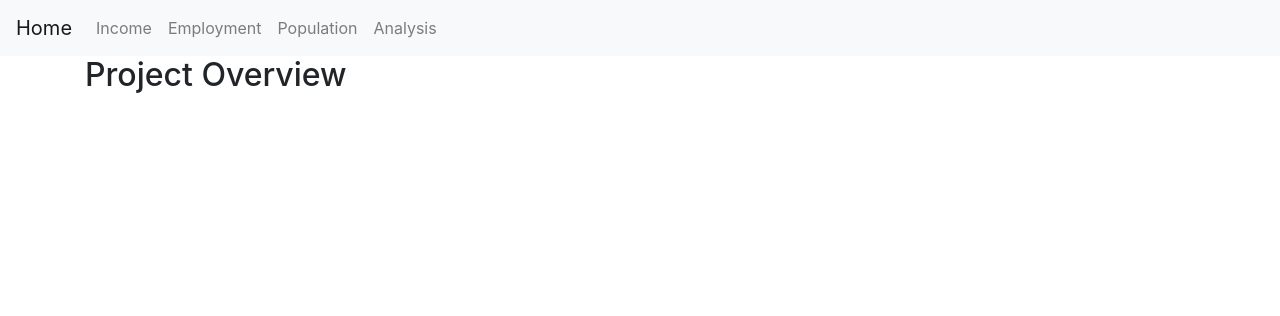
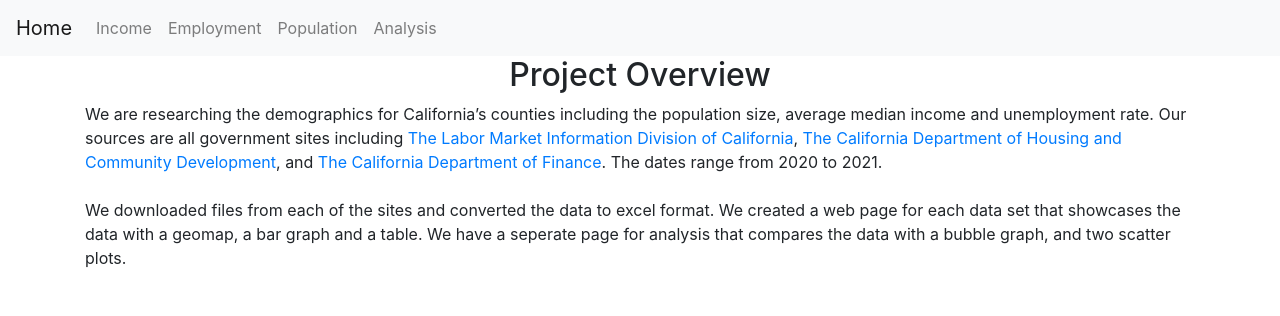
Before and after one commit to sbowe1/california-demographics, a Flask app: page / in a window 1280 px wide. Shown: the top 316 px of the page. Run offline with Flask 2, Linux system fonts and the light colour scheme; some libraries are stand-ins or nearby versions.

Commit message:
overview + analysis labels

```diff
--- a/templates/index.html
+++ b/templates/index.html
@@ -18,8 +18,18 @@
   {% include 'nav.html' %}
 
   <div class="container">
-    <h2>Project Overview</h2>
-    <p></p>
+    <h2 style="text-align: center;">Project Overview</h2>
+    <p>
+      We are researching the demographics for California’s counties including the
+      population size, average median income and unemployment rate. Our sources are all government
+      sites including <a href="https://www.labormarketinfo.edd.ca.gov">The Labor Market Information Division of
+        California</a>, <a href="https://www.hcd.ca.gov">The California Department of Housing and Community
+        Development</a>, and <a href="https://dof.ca.gov">The California Department of Finance</a>. The dates range from
+      2020 to 2021.<br><br>
+      We downloaded files from each of the sites and converted the data to excel format. We created a web page for each
+      data set that showcases the data with a geomap, a bar graph and a table. We have a seperate page for analysis that
+      compares the data with a bubble graph, and two scatter plots.
+    </p>
   </div>
 </body>
 
```
Also changed, not shown: templates/analysis.html (+26 -5 lines).
